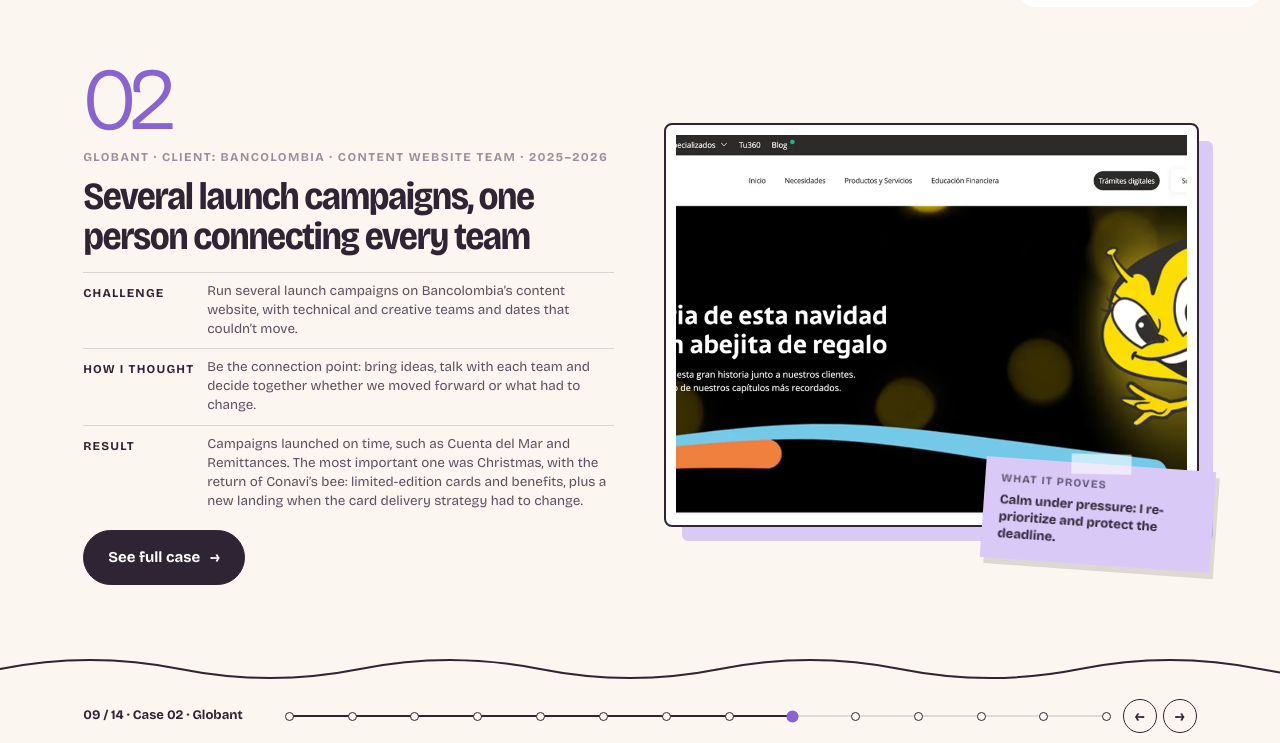
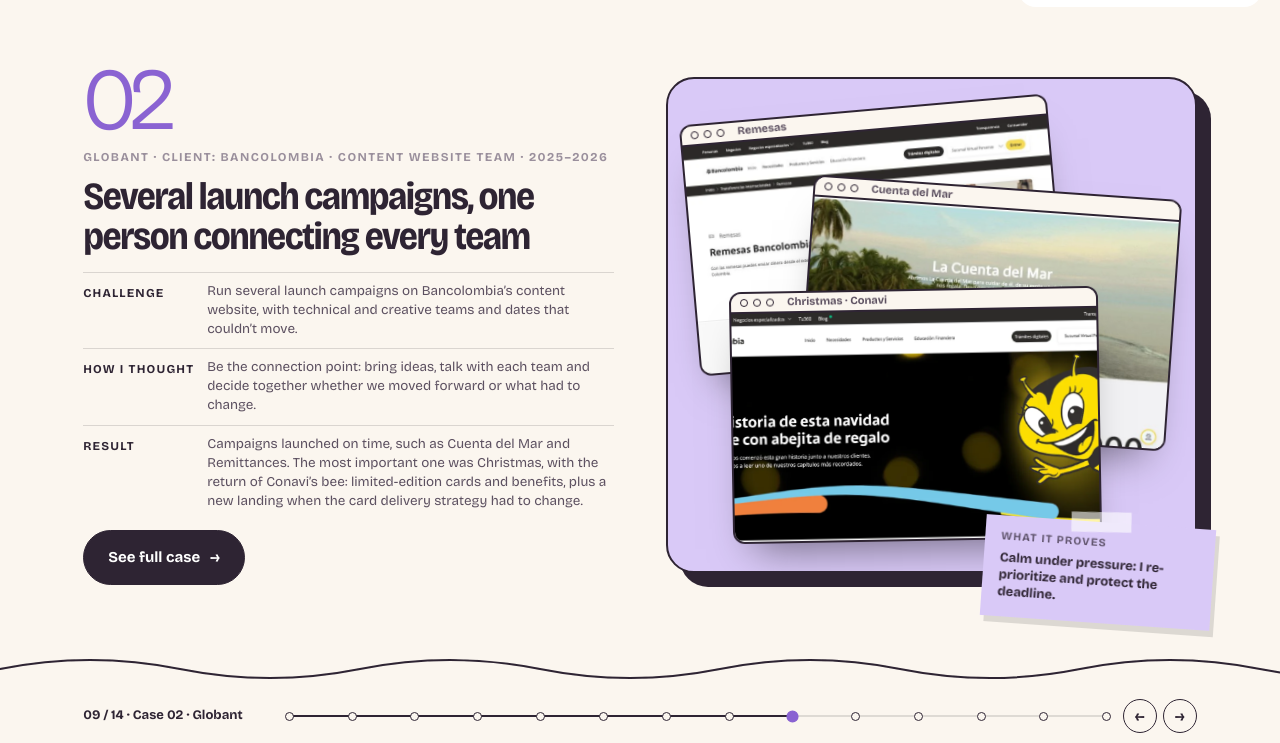
Before and after one commit to laurajaramillozapata/laura-jaramillo, a plain HTML site: page index.html in a window 1280 px wide. Both pictures are taken after a click on the button 792 px from the left and 773 px from the top of the page. Shown: the part 10297-11040 px from the top of the page. Drawn offline with nearby package versions, Linux system fonts and the light colour scheme.

Commit message:
Pantallazos de las campañas de Bancolombia en el caso de Globant
Co-Authored-By: Claude Opus 5.5 <noreply@anthropic.com>
Claude-Session: https://claude.ai/code/session_01WtfteiCjowxPmVLr1Vxtj2

```diff
--- a/index.html
+++ b/index.html
@@ -433,6 +433,15 @@ html.present .menu:hover{transform:none}
   .st{font-size:13px;padding:8px 13px}
 }
 /* sin ilustración */
+.stackw .web{width:70%;top:auto;left:auto;transition:transform .7s cubic-bezier(.2,.8,.2,1)}
+.stackw .web img{width:100%;aspect-ratio:16/10;object-fit:cover;object-position:top}
+.stackw .web .bar em{font-style:normal;font-size:11px;font-weight:700;margin-left:8px;color:var(--ink2)}
+.stackw .w1{left:4%;top:6%;rotate:-5deg;z-index:1}
+.stackw .w2{right:4%;top:22%;rotate:4deg;z-index:2}
+.stackw .w3{left:12%;bottom:6%;rotate:-1deg;z-index:3}
+.stackw:hover .w1{transform:translate(-14px,-10px) rotate(-3deg)}
+.stackw:hover .w2{transform:translate(14px,-6px) rotate(3deg)}
+.stackw:hover .w3{transform:translateY(8px)}
 .mtx .camps{list-style:none;padding:0!important;display:grid;gap:10px}
 .mtx .camps li{background:#fff;border-radius:14px;padding:12px 14px;border:1.5px solid rgba(46,36,51,.12);transition:transform .25s,border-color .25s}
 .mtx .camps li:hover{transform:translateX(4px);border-color:var(--purple)}
@@ -640,7 +649,11 @@ html.present .menu:hover{transform:none}
     <button class="btn dark pop opencase" data-case="globant"><span data-en="See full case">Ver caso completo</span> <span class="ar">→</span></button>
   </div>
   <div class="case-art pop">
-    <div class="frame opencase" data-case="globant" style="--c:var(--lilac);height:min(50vh,470px)"><img src="img/conavi-landing.webp" alt="Landing de la campaña" style="object-position:center"></div>
+    <div class="collage stackw opencase" data-case="globant" style="--c:var(--lilac)">
+      <div class="web w1"><div class="bar"><i></i><i></i><i></i><em>Remesas</em></div><img src="img/bco-remesas-1.webp" alt="Remesas Bancolombia"></div>
+      <div class="web w2"><div class="bar"><i></i><i></i><i></i><em>Cuenta del Mar</em></div><img src="img/bco-mar-1.webp" alt="Cuenta del Mar"></div>
+      <div class="web w3"><div class="bar"><i></i><i></i><i></i><em data-en="Christmas · Conavi">Navidad · Conavi</em></div><img src="img/conavi-landing.webp" alt="Campaña de Navidad Conavi"></div>
+    </div>
     <div class="note" style="right:-3%;bottom:-10%;background:var(--lilac)"><small data-en="What it proves">Lo que demuestra</small><span data-en="Calm under pressure: I re-prioritize and protect the deadline.">Calma bajo presión: repriorizo y protejo la fecha.</span></div>
   </div>
 </section>
@@ -770,7 +783,7 @@ const CASES={
    {n:{es:'Cuenta del Mar',en:'Cuenta del Mar'},d:{es:'Una cuenta que apoya la conservación del océano con la siembra de manglares en el Caribe colombiano.',en:'An account that supports ocean conservation by planting mangroves in the Colombian Caribbean.'},u:'https://www.bancolombia.com/personas/cuentas/cuenta-del-mar'},
    {n:{es:'Remesas',en:'Remittances'},d:{es:'Recibir en Colombia el dinero que envían familiares o amigos desde el exterior, sin costos ocultos.',en:'Receiving money in Colombia sent by family or friends abroad, with no hidden fees.'},u:'https://www.bancolombia.com/personas/productos/transferencias-internacionales/remesas'}],
   prueba:{es:'Gestión de proyectos bajo presión, toma de decisiones y coordinación de stakeholders y equipos.',en:'Project management under pressure, decision-making and coordinating stakeholders and teams.'},
-  img:['conavi-landing','conavi-equipo']},
+  img:['conavi-landing','bco-mar-1','bco-mar-2','bco-remesas-1','bco-remesas-2','conavi-equipo']},
  azzurry:{title:{es:'Campañas todo el año que llevan al carrito',en:'Year-round campaigns that lead to the cart'},sub:{es:'Tiendas Azzurry · Estrategia en Meta y TikTok · Waco Digital Hub',en:'Tiendas Azzurry · Meta & TikTok strategy · Waco Digital Hub'},
   reto:{es:'Una tienda de calzado y accesorios de marcas originales que necesitaba destacar en una categoría saturada de ofertas y llevar tráfico a su e-commerce.',en:'A footwear and accessories store selling original brands that needed to stand out in a category full of offers and drive traffic to its e-commerce.'},
   pense:{es:'La gente no busca “una tienda”: busca el lanzamiento, la promo o la temporada. Así que armé un calendario de campañas para todo el año alrededor de esos momentos, y cada pieza tenía un objetivo comercial claro.',en:'People don’t look for “a store”: they look for the launch, the deal or the season. So I built a year-round campaign calendar around those moments, and every piece had a clear commercial goal.'},
```
Also changed, not shown: img/bco-mar-1.webp (added), img/bco-mar-2.webp (added), img/bco-remesas-1.webp (added), img/bco-remesas-2.webp (added).
